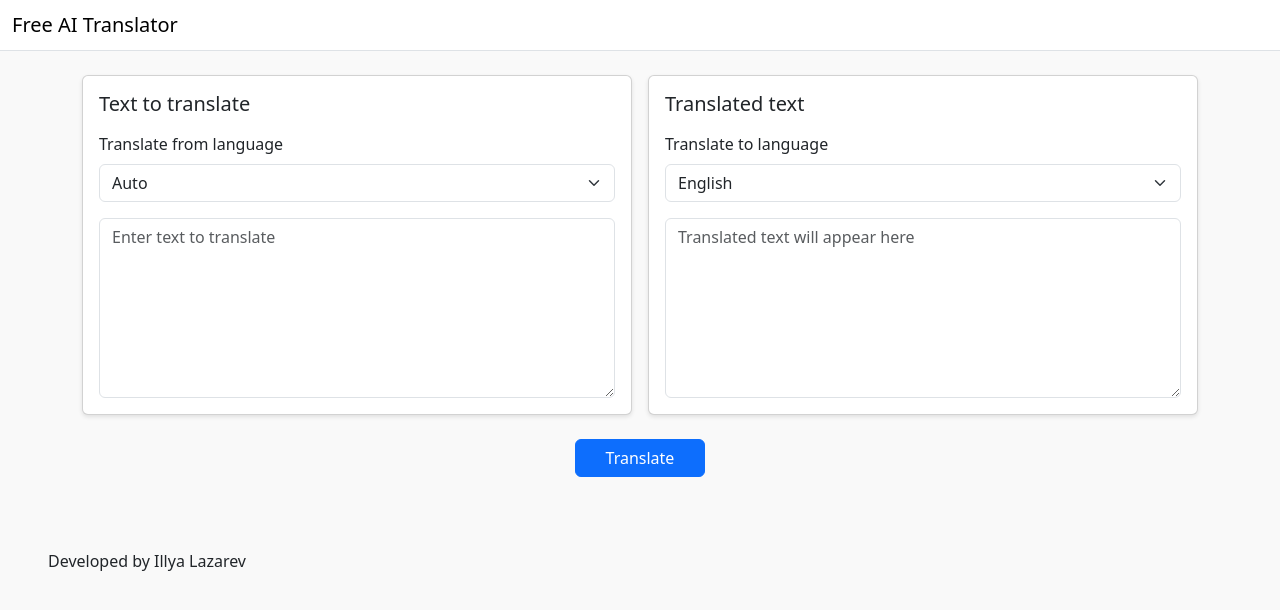
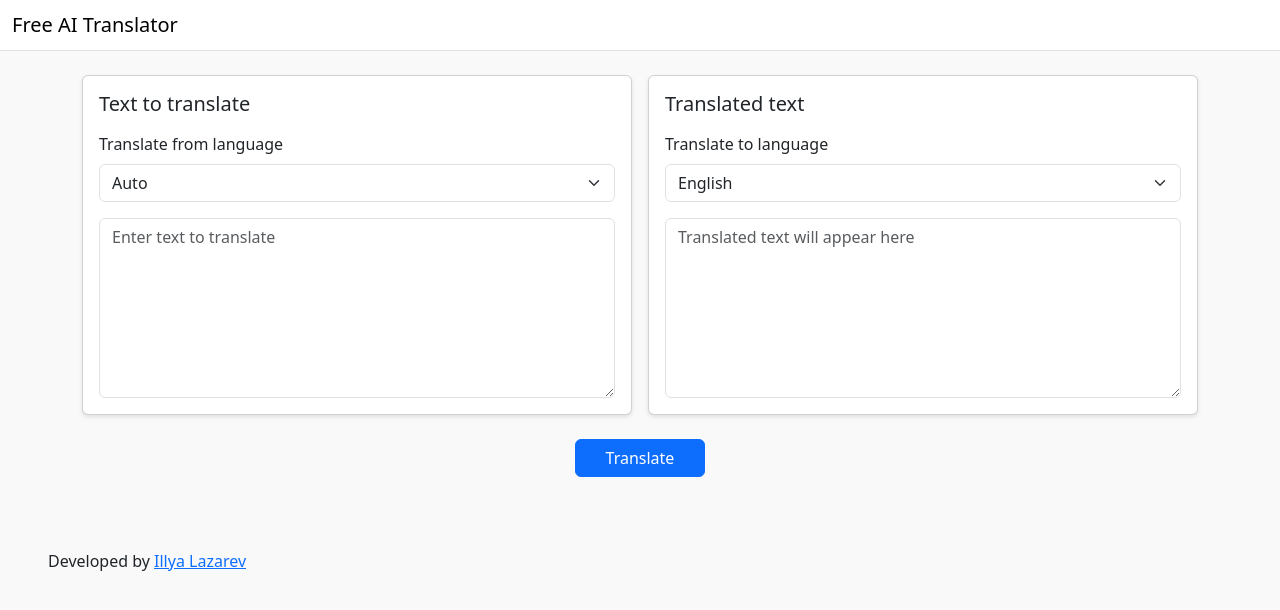
Before and after one commit to Python-shik/html-translator, a plain HTML site: page index.html in a window 1280 px wide. Drawn offline with nearby package versions, Linux system fonts and the light colour scheme.

Commit message:
Update index.html

```diff
--- a/index.html
+++ b/index.html
@@ -268,7 +268,7 @@
   });
 </script>
   <footer>
-    <p class="m-5">Developed by Illya Lazarev</p>
+    <p class="m-5">Developed by <a href="https://www.youtube.com/channel/UCWdD1EJob34pVyi16RoqhOQ">Illya Lazarev</a></p>
   </footer>
 </body>
 </html>
```
